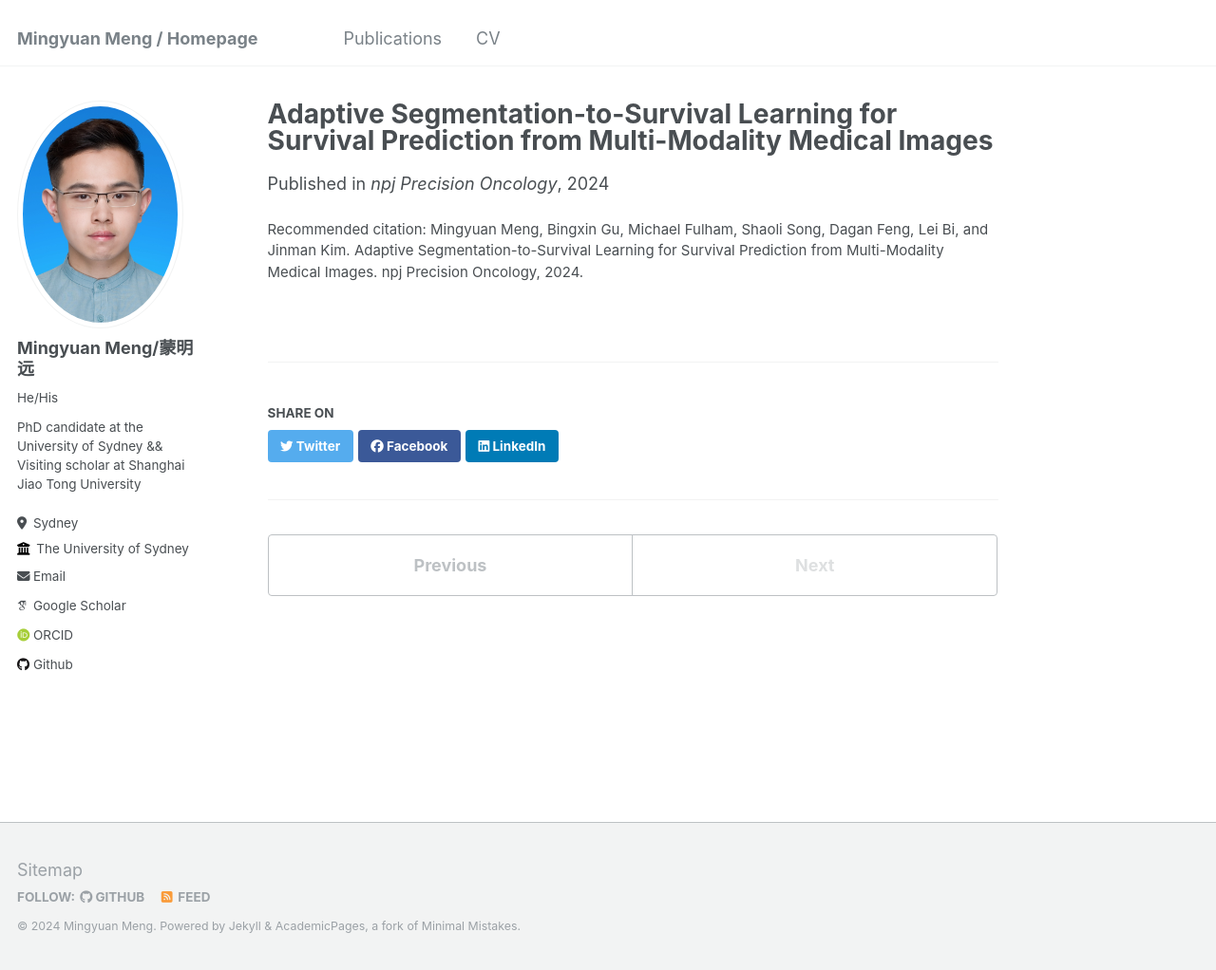
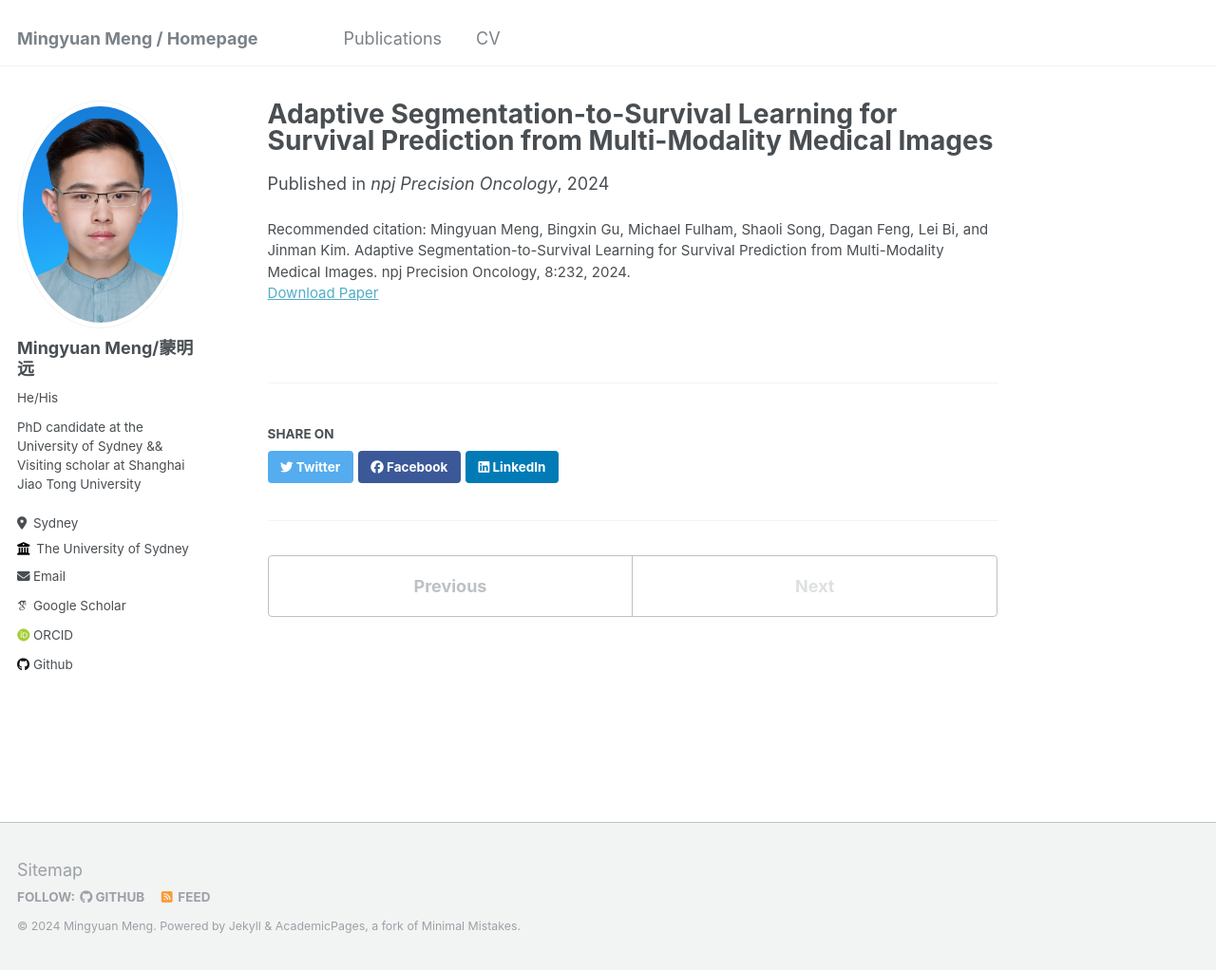
Before and after one commit to MungoMeng/mungomeng.github.io, a Jekyll site: the page built from _publications/Adaptive_Segmentation-to-Survival_Learning_for_Survival_Prediction_from_Multi-Modality_Medical_Images.md, in a window 1280 px wide and 1022 px high. Shown: the whole window at 95% size. Built offline with Jekyll 4.4.1, drawn with Linux system fonts in a browser that asks for light colours; some web fonts are replaced.

Commit message:
Update Adaptive_Segmentation-to-Survival_Learning_for_Survival_Prediction_from_Multi-Modality_Medical_Images.md

```diff
--- a/_publications/Adaptive_Segmentation-to-Survival_Learning_for_Survival_Prediction_from_Multi-Modality_Medical_Images.md
+++ b/_publications/Adaptive_Segmentation-to-Survival_Learning_for_Survival_Prediction_from_Multi-Modality_Medical_Images.md
@@ -6,6 +6,6 @@ excerpt:
 date: 2024-08-28
 venue: 'npj Precision Oncology'
 slidesurl:
-paperurl:
-citation: 'Mingyuan Meng, Bingxin Gu, Michael Fulham, Shaoli Song, Dagan Feng, Lei Bi, and Jinman Kim. Adaptive Segmentation-to-Survival Learning for Survival Prediction from Multi-Modality Medical Images. npj Precision Oncology, 2024.'
+paperurl: https://www.nature.com/articles/s41698-024-00690-y
+citation: 'Mingyuan Meng, Bingxin Gu, Michael Fulham, Shaoli Song, Dagan Feng, Lei Bi, and Jinman Kim. Adaptive Segmentation-to-Survival Learning for Survival Prediction from Multi-Modality Medical Images. npj Precision Oncology, 8:232, 2024.'
 ---
```
